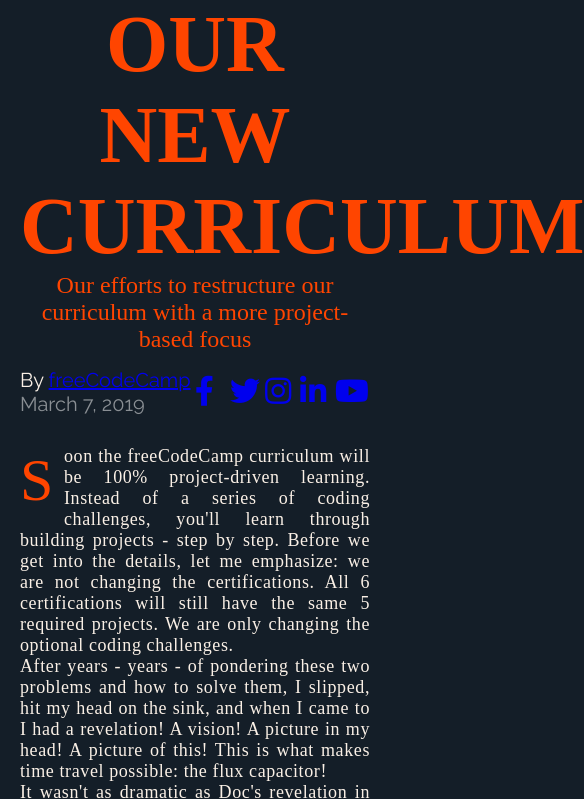
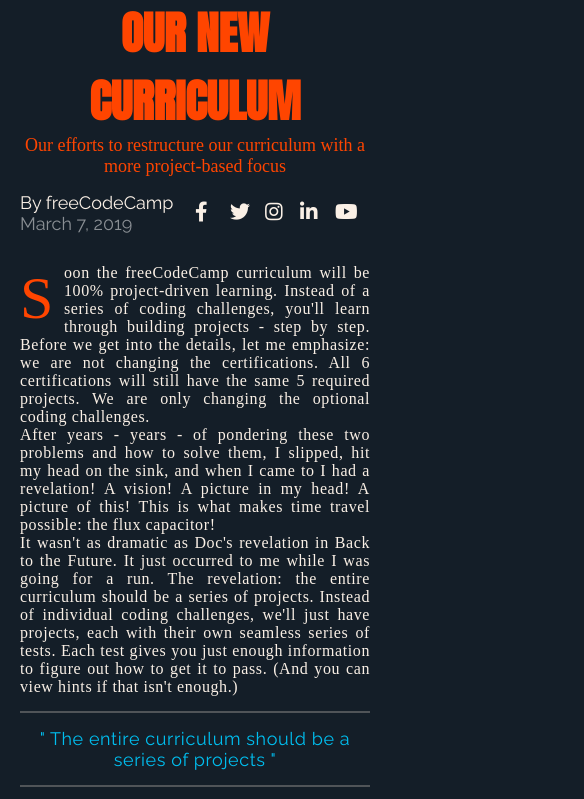
Before and after one commit to edcabiltes/m4d22-magazine-article, a plain HTML site: page index.html in a window 390 px wide. Shown: the part 266-1065 px from the top of the page, 584 px wide, since content can reach past the window. Drawn offline with Linux system fonts and the light colour scheme; a web font is replaced by a local one.

Commit message:
add base heading, anchor, hr, and media query styles; enhance quote formatting

```diff
--- a/styles.css
+++ b/styles.css
@@ -16,6 +16,19 @@ body {
     background-color: rgb(20, 30, 40);
 }
 
+h1 {
+    font-family: 'Anton', sans-serif;
+}
+
+h2, h3, h4, h5, h6 {
+    font-family: 'Raleway', sans-serif;
+}
+
+a {
+    text-decoration: none;
+    color: linen;
+}
+
 main {
     display: grid;
     grid-template-columns: minmax(2rem, 1fr) minmax(min-content, 94rem) minmax(2rem, 1fr);
@@ -25,6 +38,11 @@ main {
 img {
     width: 100%;
     object-fit: cover;
+}
+
+hr {
+    margin: 1.5rem 0;
+    border: 1px solid rgba(120, 120, 120, 0.6);
 }
 
 .heading {
@@ -92,6 +110,14 @@ img {
     font-family: "Raleway", sans-serif;
 }
 
+.quote::before {
+    content: '" ';
+}
+
+.quote::after {
+    content: '" ';
+}
+
 .text-with-images {
     display: grid;
     grid-template-columns: 1fr 2fr;
@@ -123,3 +149,42 @@ img {
 .image-1, .image-3 {
     grid-column: 1 / -1;
 }
+
+@media only screen and (max-width: 720px) {
+    .image-wrapper {
+        grid-template-columns: 1fr;
+    }
+}
+
+@media only screen and (max-width: 600px) {
+    .text-with-images {
+        grid-template-columns: 1fr;
+    }
+}
+
+@media only screen and (max-width: 550px) {
+    .hero-title {
+        font-size: 6rem;
+    }
+
+    .hero-subtitle,
+    .author,
+    .quote,
+    .list-title {
+        font-size: 1.8rem;
+    }
+
+    .social-icons {
+        font-size: 2rem;
+    }
+
+    .text {
+        font-size: 1.6rem;
+    }
+}
+
+@media only screen and (max-width: 420px) {
+    .hero-title {
+        font-size: 4.5rem;
+    }
+}
```
